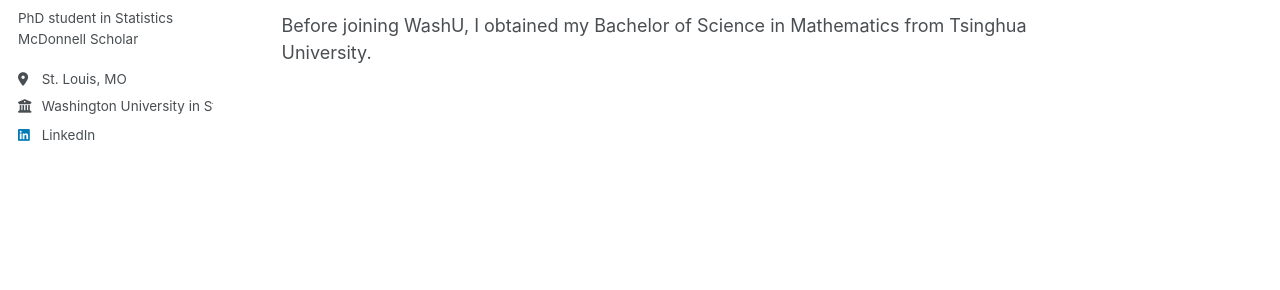
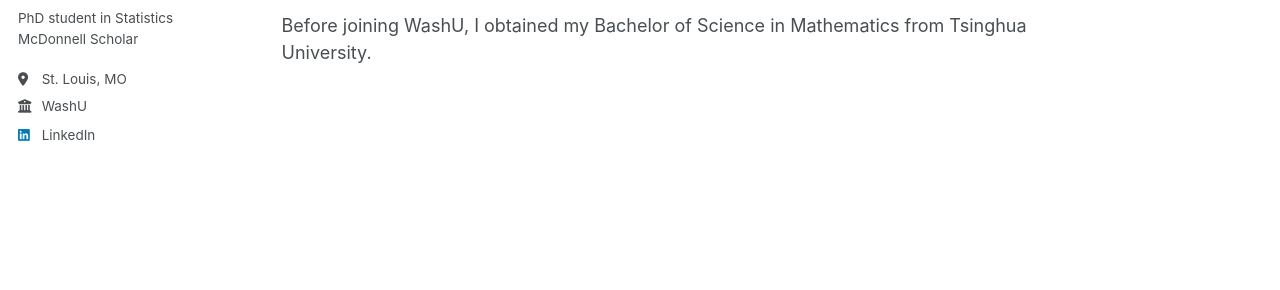
Before and after one commit to Yicheng-Teng/Yicheng-Teng.github.io, a Jekyll site: the page built from _pages/about.md, in a window 1280 px wide. Shown: the part 313-603 px from the top of the page. Built offline with Jekyll 4.4.1, drawn with Linux system fonts in a browser that asks for light colours; a script bundle is joined from its source files by our own code; library files that are not in the unit come from our copies.

Commit message:
Update _config.yml

```diff
--- a/_config.yml
+++ b/_config.yml
@@ -28,7 +28,7 @@ author:
   pronouns         : # example: "she/her"
   bio              : "PhD student in Statistics<br>McDonnell Scholar"
   location         : "St. Louis, MO"
-  employer         : "Washington University in St. Louis"
+  employer         : "WashU"
   uri              : # URL
   tengy@wustl.edu  : "tengy@wustl.edu"
 
```
